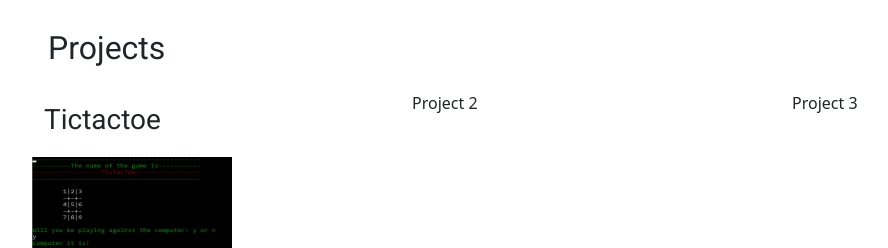
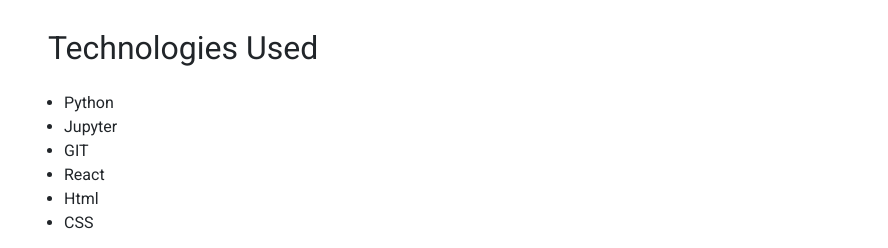
Before and after one commit to nordiCode/nordiCode.github.io, a plain HTML site: page index.html in a window 1280 px wide. Shown: the part 476-724 px from the top of the page, without its empty margins (50-938 px from the left). Drawn offline with nearby package versions, Linux system fonts and the light colour scheme.

Commit message:
Update index.html

```diff
--- a/index.html
+++ b/index.html
@@ -48,7 +48,17 @@
         </div>
       </div>
     </div>
+    <div class="container">
+      <h2> Technologies Used</h2>
+      <ul><li>Python</li>
+          <li>Jupyter</li>
+          <li>GIT </li>
+          <li>React</li>
+          <li>Html </li>
+          <li>CSS </li>
+        </ul>
 
+    </div>
 
       <div class="container">
         <h2> Projects</h2>
```
